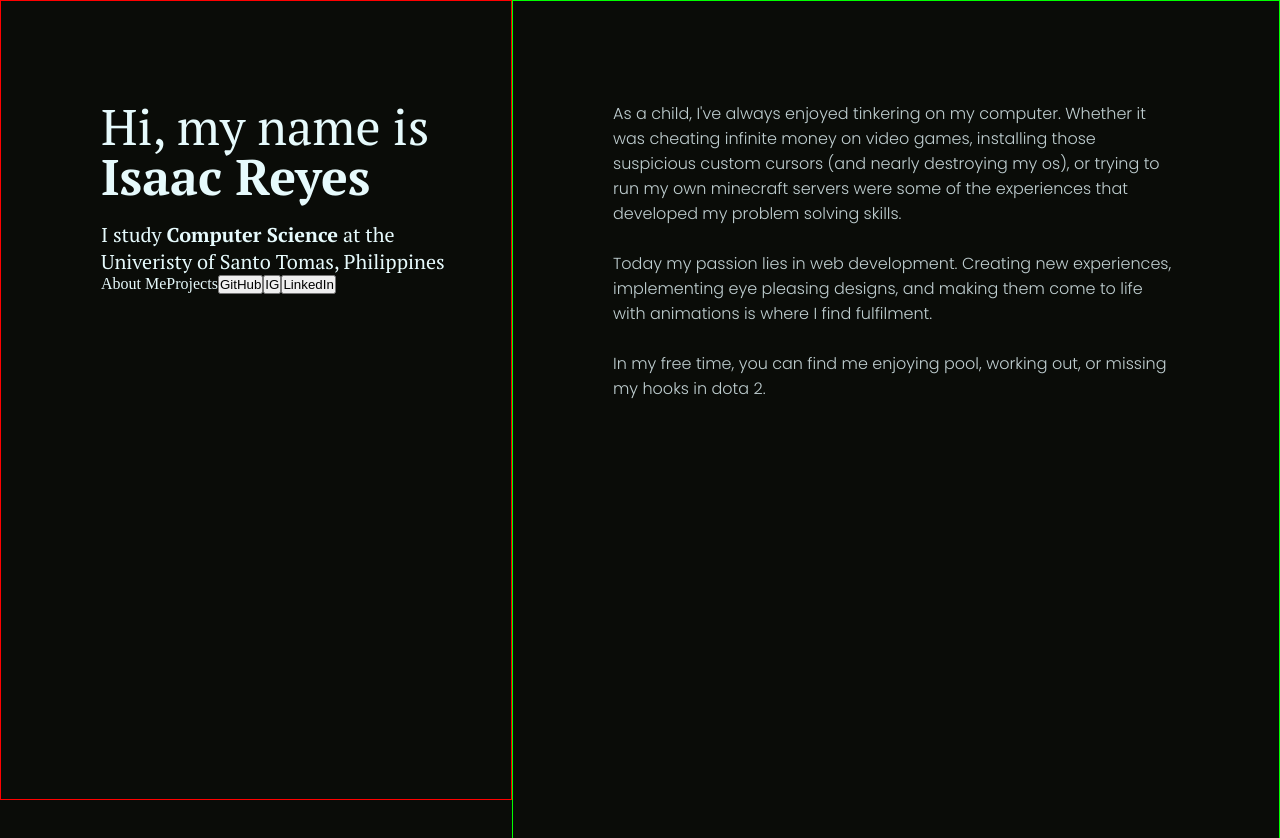
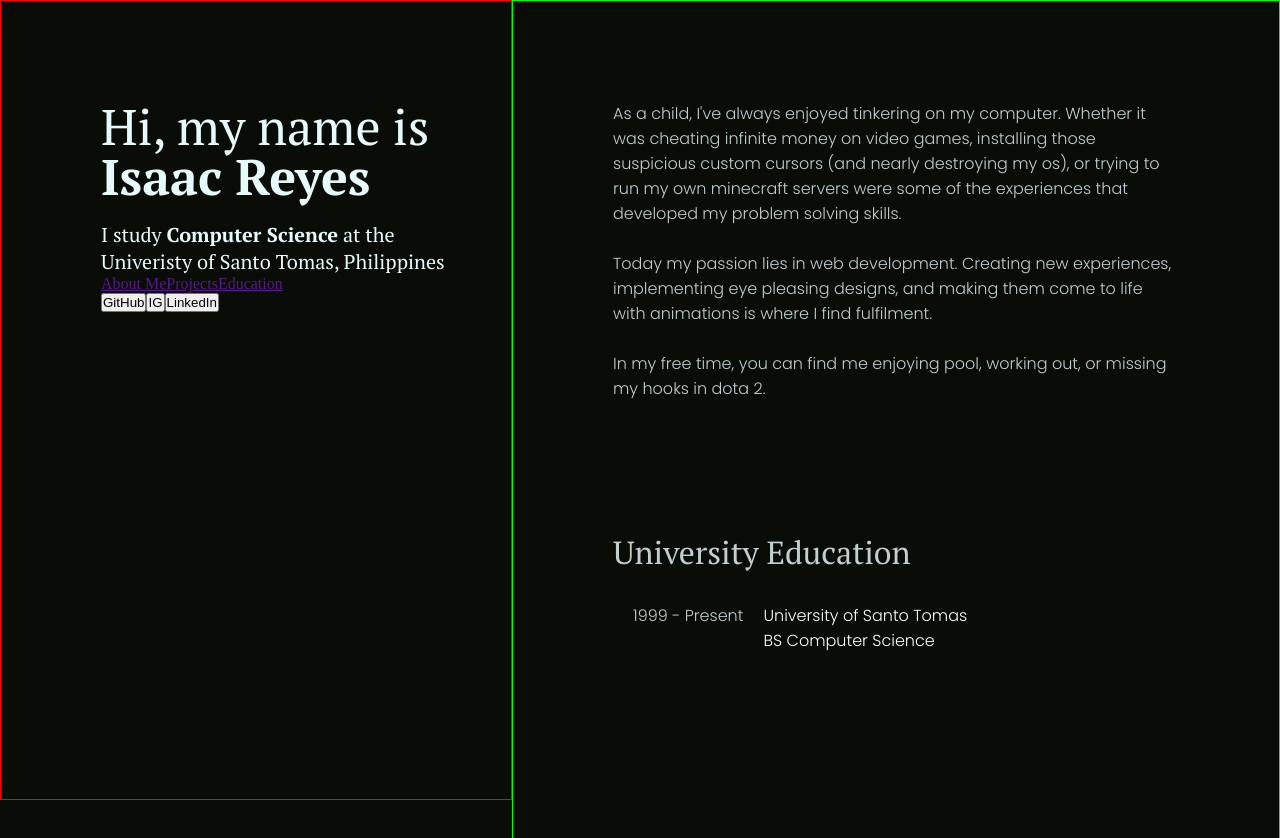
Before and after one commit to css-enjoyer/portfolio, a React (Create React App) app: page / in a window 1280 px wide. Shown: the top 838 px of the page. Built offline with nearby package versions, Linux system fonts and the light colour scheme.

Commit message:
Add education section

```diff
--- a/src/App.css
+++ b/src/App.css
@@ -61,6 +61,29 @@ body .App .infoColumn {
   border: 1px solid lime;
   color: var(--grey);
 }
+body .App .infoColumn .educ-section {
+  margin: 130px 0px;
+}
+body .App .infoColumn .educ-section h1 {
+  margin-bottom: 10px;
+}
+body .App .infoColumn .educ-section .infoCard {
+  display: flex;
+  gap: 20px;
+  padding: 20px;
+  transition: ease-in-out 0.3s;
+}
+body .App .infoColumn .educ-section .infoCard a {
+  color: white;
+  font-family: "Poppins", sans-serif;
+  font-weight: 400;
+  text-decoration: none;
+}
+body .App .infoColumn .educ-section .infoCard:hover {
+  border-radius: 9px;
+  background: linear-gradient(145deg, #0b0d09, #090b07);
+  box-shadow: 6px 6px 9px #050604, -6px -6px 9px #0f120c;
+}
 
 @media screen and (max-width: 767px) {
   body .App {
--- a/src/App.js
+++ b/src/App.js
@@ -7,7 +7,6 @@ function App() {
 	<div className="App">
 		<BioColumn />
 		<InfoColumn />
-		<div className="sun"></div>
 	</div>
   	);
 }
--- a/src/App.scss
+++ b/src/App.scss
@@ -58,6 +58,30 @@ body {
 
             border: 1px solid lime;
             color: var(--grey);
+            .educ-section {
+                margin: 130px 0px;
+                h1 {
+                    margin-bottom: 10px;
+                }
+                .infoCard {
+                    display: flex;
+                    gap: 20px;
+                    padding: 20px;
+                    transition: ease-in-out .3s;
+                    a {
+                        color: white;
+                        font-family: 'Poppins', sans-serif;
+                        font-weight: 400;
+                        text-decoration: none;
+                    }
+                    &:hover {
+                        border-radius: 9px;
+                        background: linear-gradient(145deg, #0b0d09, #090b07);
+                        box-shadow:  6px 6px 9px #050604,
+                                    -6px -6px 9px #0f120c;
+                    }
+                }
+            }
         }
     }
 }
--- a/src/components/BioColumn.js
+++ b/src/components/BioColumn.js
@@ -2,15 +2,20 @@
 function BioColumn() {
   	return (
 	<div className="bioColumn">
-        <h1>Hi, my name is <span>Isaac Reyes</span></h1>
-        <h4>I study <span>Computer Science</span> at the <br />Univeristy of Santo Tomas, Philippines</h4>
+		<h1>Hi, my name is <span>Isaac Reyes</span></h1>
+		<h4>I study <span>Computer Science</span> at the <br />Univeristy of Santo Tomas, Philippines</h4>
 
-        <a>About Me</a>
-        <a>Projects</a>
+		<div className="list">
+			<a href="">About Me</a>
+			<a href="">Projects</a>
+			<a href="">Education</a>
+		</div>
 
-        <button>GitHub</button>
-        <button>IG</button>
-        <button>LinkedIn</button>
+		<div className="list">
+			<button>GitHub</button>
+			<button>IG</button>
+			<button>LinkedIn</button>
+		</div>
 	</div>
   	);
 }
--- /dev/null
+++ b/src/components/InfoCard.js
@@ -0,0 +1,16 @@
+
+function InfoCard({date}) {
+    return (
+    <div className="infoCard">
+        <div id="timeline-col">
+            <p>{date}</p>
+        </div>
+        <div id="main-col">
+            <a href="https://www.ust.edu.ph/" target="_blank">University of Santo Tomas</a><br/>
+            <a href="https://www.ust.edu.ph/academics/programs/bachelor-of-science-in-computer-science/">BS Computer Science</a>
+        </div>
+    </div>
+    );
+}
+
+export default InfoCard;
--- a/src/components/InfoColumn.js
+++ b/src/components/InfoColumn.js
@@ -1,3 +1,4 @@
+import InfoCard from './InfoCard';
 
 function InfoColumn() {
   	return (
@@ -9,6 +10,11 @@ function InfoColumn() {
 		<br />
 		<br />
 		In my free time, you can find me enjoying pool, working out, or missing my hooks in dota 2. </p>
+
+		<div className="educ-section">
+			<h1>University Education</h1>
+			<InfoCard date="1999 - Present"/>
+		</div>
 	</div>
   	);
 }
```
Also changed, not shown: 1 other file (tests, documents, lock files or other folders). Lines whose indentation alone changed are shown as unchanged.
